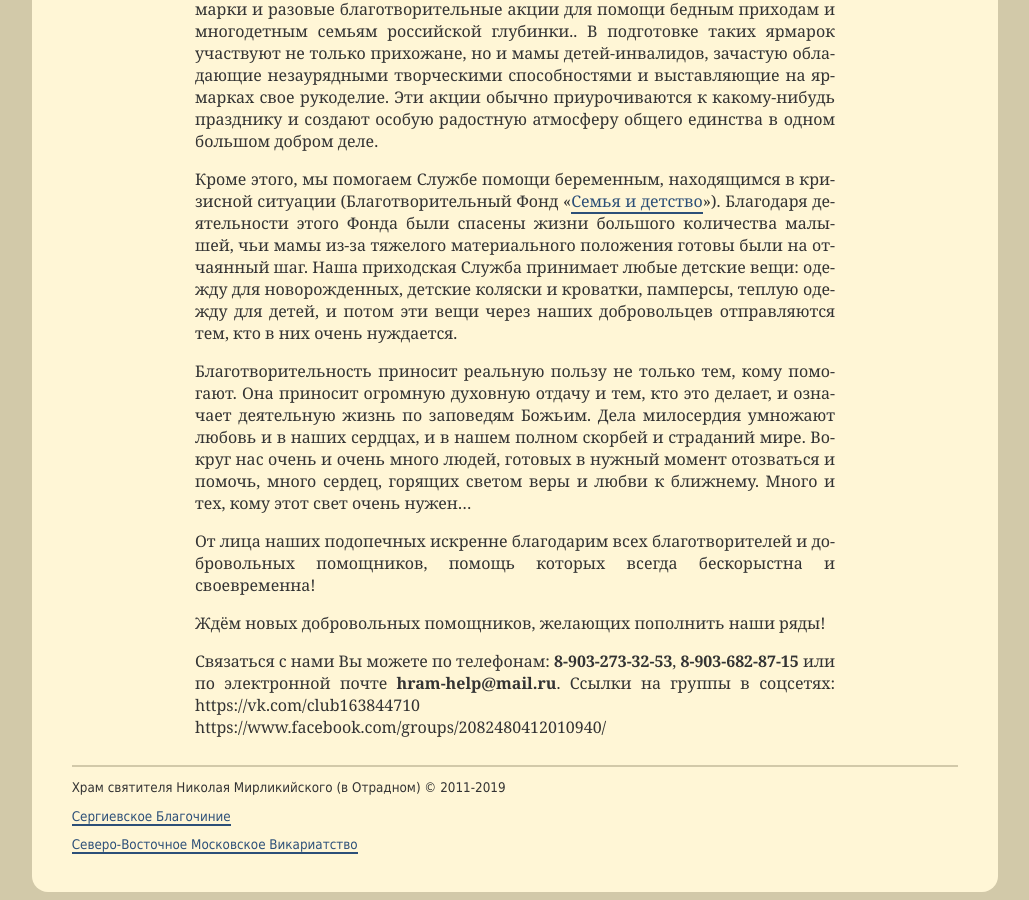
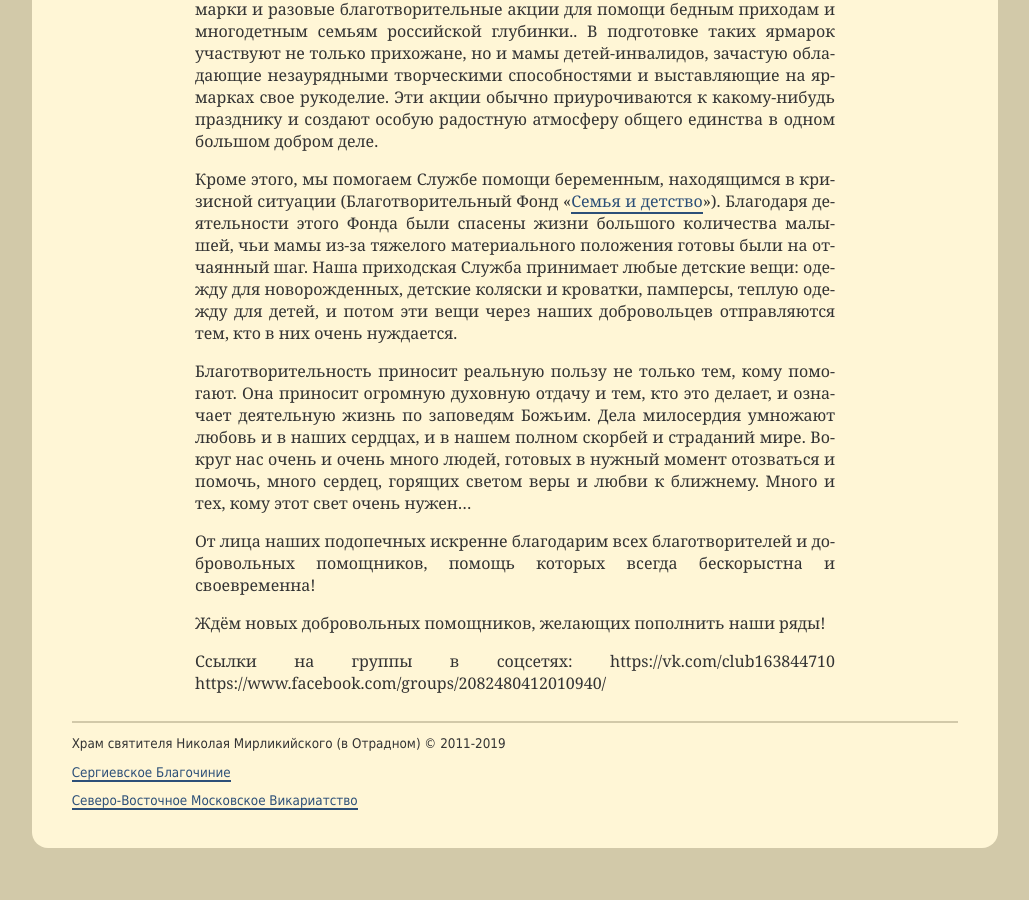
Before and after one commit to hramotradnoe/hramotradnoe.github.io, a Jekyll site: the page built from social/index.html, in a window 1280 px wide and 900 px high, scrolled down 4503 px. Shown: the whole window, without its empty margins (125-1154 px from the left). Built offline with Jekyll 4.4.1, drawn with Linux system fonts in a browser that asks for light colours; after the commit the page ends 5359 px from its top, so only the background shows below that.

Commit message:
Update index.html

```diff
--- a/social/index.html
+++ b/social/index.html
@@ -43,7 +43,6 @@ title  : Социальная служба
 Ждём новых добровольных помощников, желающих пополнить наши ряды!
 </p>
 <p>
-Связаться с нами Вы можете по телефонам: <strong>8-903-273-32-53</strong>, <strong>8-903-682-87-15</strong> или по электронной почте <strong>hram-help@mail.ru</strong>.
 Cсылки на группы в соцсетях: https://vk.com/club163844710
 https://www.facebook.com/groups/2082480412010940/
 </p>
```
